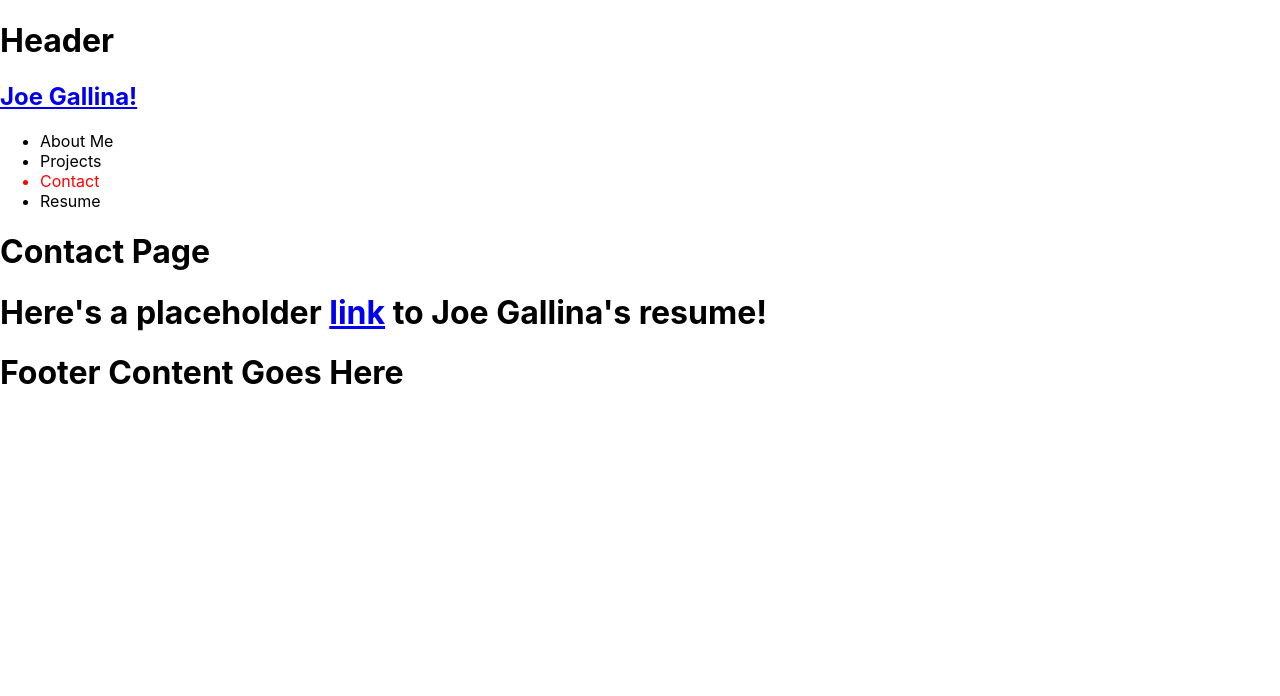
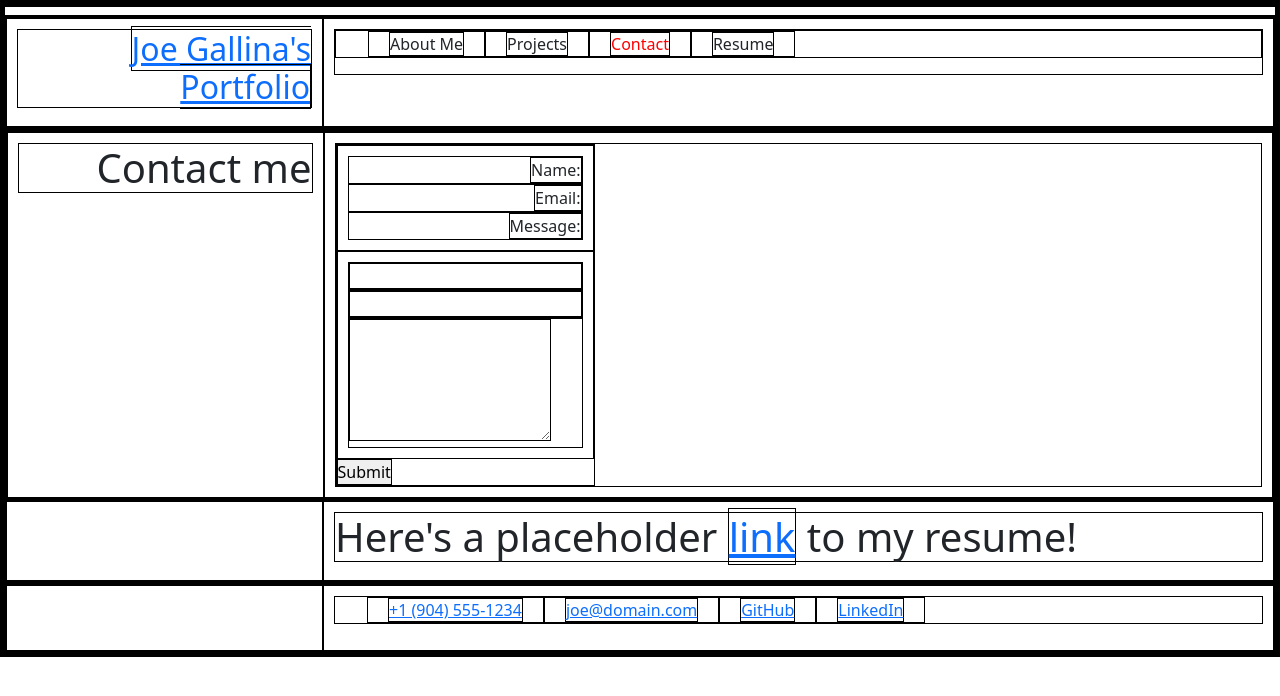
Before and after one commit to anillag/react-portfolio, a React (Create React App) app: page / in a window 1280 px wide. Both pictures are taken after a click on the element "Contact". Shown: the top 696 px of the page. Built offline with nearby package versions, Linux system fonts and the light colour scheme.

Commit message:
Adding content

```diff
--- a/public/index.html
+++ b/public/index.html
@@ -24,6 +24,12 @@
       work correctly both with client-side routing and a non-root public URL.
       Learn how to configure a non-root public URL by running `npm run build`.
     -->
+    <link
+      href="https://cdn.jsdelivr.net/npm/bootstrap@5.2.0/dist/css/bootstrap.min.css"
+      rel="stylesheet"
+      integrity="sha384-gH2yIJqKdNHPEq0n4Mqa/HGKIhSkIHeL5AyhkYV8i59U5AR6csBvApHHNl/vI1Bx"
+      crossorigin="anonymous"
+    />
     <title>Joe Gallina - Portfolio</title>
   </head>
   <body>
--- a/src/components/AboutMe/index.js
+++ b/src/components/AboutMe/index.js
@@ -1,16 +1,24 @@
 import React from "react";
+import avatar from "../../assets/img/avatar.png";
 
 function AboutMe() {
   return (
     <header>
+      <div className="flex-row">
+        <div className="title">
           <h1 id="about-me">About Me</h1>
+          <img src={avatar} alt="avatar" height="100px" width="100px" />
+        </div>
+        <div className="titletext">
           <h3>
             Joe Gallina is an aspiring web development coder, as a soon-to-be
             graduate of the UCF Coding Bootcamp program (administered by Trilogy
             Education Services). From his first GeoCities account to his modern
-        endeavors in React, Joe can pick up anything that's put down in front of
-        him!
+            endeavors in React, Joe can pick up anything that's put down in
+            front of him! Someone should really hire this guy!
           </h3>
+        </div>
+      </div>
     </header>
   );
 }
--- a/src/components/Contact/index.js
+++ b/src/components/Contact/index.js
@@ -1,7 +1,100 @@
-import React from "react";
+import React, { useState } from "react";
+
+import { validateEmail } from "../../utils/validateEmail";
 
 function Contact() {
-  return <h1 id="contact">Contact Page</h1>;
+  const [formState, setFormState] = useState({
+    name: "",
+    email: "",
+    message: "",
+  });
+
+  const [errorMessage, setErrorMessage] = useState("");
+  const { name, email, message } = formState;
+
+  const handleSubmit = (e) => {
+    e.preventDefault();
+    if (!errorMessage) {
+      setFormState({ [e.target.name]: e.target.value });
+      console.log("Form", formState);
+    }
+  };
+
+  const handleChange = (e) => {
+    if (e.target.name === "email") {
+      const isValid = validateEmail(e.target.value);
+      if (!isValid) {
+        setErrorMessage("Your email is invalid.");
+      } else {
+        setErrorMessage("");
+      }
+    } else {
+      if (!e.target.value.length) {
+        setErrorMessage(`${e.target.name} is required.`);
+      } else {
+        setErrorMessage("");
+      }
+    }
+  };
+
+  return (
+    <section>
+      <div className="flex-row">
+        <div className="title">
+          <h1>Contact me</h1>
+        </div>
+        <div className="titletext">
+          <div className="flex-row">
+            <form id="contact-form" onSubmit={handleSubmit}>
+              <div className="title">
+                <div>
+                  <label htmlFor="name">Name:</label>
+                </div>
+                <div>
+                  <label htmlFor="email">Email:</label>
+                </div>
+                <div>
+                  <label htmlFor="message">Message:</label>
+                </div>
+              </div>
+              <div className="titletext">
+                <div>
+                  <input
+                    type="text"
+                    name="name"
+                    defaultValue={name}
+                    onBlur={handleChange}
+                  />
+                </div>
+                <div>
+                  <input
+                    type="email"
+                    name="email"
+                    defaultValue={email}
+                    onBlur={handleChange}
+                  />
+                </div>
+                <div>
+                  <textarea
+                    name="message"
+                    rows="5"
+                    defaultValue={message}
+                    onBlur={handleChange}
+                  />
+                </div>
+              </div>
+              {errorMessage && (
+                <div>
+                  <p className="error-text">{errorMessage}</p>
+                </div>
+              )}
+              <button type="submit">Submit</button>
+            </form>
+          </div>
+        </div>
+      </div>
+    </section>
+  );
 }
 
 export default Contact;
--- a/src/components/Footer/index.js
+++ b/src/components/Footer/index.js
@@ -3,7 +3,27 @@ import React from "react";
 function Footer() {
   return (
     <footer>
-      <h1 id="footer">Footer Content Goes Here</h1>
+      <div className="flex-row">
+        <div className="title"></div>
+        <div className="titletext">
+          <ul>
+            <li>
+              <a href="tel:+19045551234">+1 (904) 555-1234</a>
+            </li>
+            <li>
+              <a href="mailto:joe@domain.com">joe@domain.com</a>
+            </li>
+            <li>
+              <a href="https://github.com/anillag">GitHub</a>
+            </li>
+            <li>
+              <a href="https://www.linkedin.com/in/joe-gallina-229091234/">
+                LinkedIn
+              </a>
+            </li>
+          </ul>
+        </div>
+      </div>
     </footer>
   );
 }
--- a/src/components/Header/index.js
+++ b/src/components/Header/index.js
@@ -3,7 +3,7 @@ import React from "react";
 function Header() {
   return (
     <header>
-      <h1 id="header">Header</h1>
+      <h1 id="header"></h1>
     </header>
   );
 }
--- a/src/components/Navigation/index.js
+++ b/src/components/Navigation/index.js
@@ -13,9 +13,13 @@ function Navigation(props) {
 
   return (
     <header>
+      <div className="flex-row">
+        <div className="title">
           <h2>
-        <a href="/">Joe Gallina!</a>
+            <a href="/">Joe Gallina's Portfolio</a>
           </h2>
+        </div>
+        <div className="titletext">
           <nav>
             <ul>
               {categories.map((category) => (
@@ -61,6 +65,8 @@ function Navigation(props) {
               </li>
             </ul>
           </nav>
+        </div>
+      </div>
     </header>
   );
 }
--- a/src/components/Project/index.js
+++ b/src/components/Project/index.js
@@ -1,7 +1,14 @@
 import React from "react";
 
 function Project() {
-  return <h1 id="projects">Projects</h1>;
+  return (
+    <div className="flex-row">
+      <div className="title">
+        <h1 id="projects">Projects</h1>
+      </div>
+      <div className="titletext">X</div>
+    </div>
+  );
 }
 
 export default Project;
--- a/src/components/Resume/index.js
+++ b/src/components/Resume/index.js
@@ -2,11 +2,14 @@ import React from "react";
 
 function Resume() {
   return (
-    <header>
-      <h1 id="resume">
-        Here's a placeholder <a href="/">link</a> to Joe Gallina's resume!
-      </h1>
-    </header>
+    <div className="flex-row">
+      <div className="title"></div>
+      <div className="titletext">
+        <h1>
+          Here's a placeholder <a href="/">link</a> to my resume!
+        </h1>
+      </div>
+    </div>
   );
 }
 
--- a/src/index.css
+++ b/src/index.css
@@ -1,17 +1,47 @@
-body {
-  margin: 0;
-  font-family: -apple-system, BlinkMacSystemFont, "Segoe UI", "Roboto", "Oxygen",
-    "Ubuntu", "Cantarell", "Fira Sans", "Droid Sans", "Helvetica Neue",
-    sans-serif;
-  -webkit-font-smoothing: antialiased;
-  -moz-osx-font-smoothing: grayscale;
+:root {
+  --primary-color: slategray;
+  --secondary-color: blue;
+  --tertiary-color: yellow;
+  --text-shadow: 0 0 5px rgba(0, 0, 0, 0.5);
 }
 
-code {
-  font-family: source-code-pro, Menlo, Monaco, Consolas, "Courier New",
-    monospace;
+* {
+  margin: 0;
+  padding: 0;
+  border: 1px solid black;
+}
+
+li {
+  list-style: none;
+  padding: 0 20px;
+}
+
+ul {
+  display: flex;
+  flex-wrap: wrap;
+  list-style: none;
 }
 
 .active {
   color: red;
 }
+
+.flex-row {
+  display: flex;
+}
+
+.flex-wrap {
+  flex-wrap: wrap;
+}
+
+.title {
+  flex: 25%;
+  text-align: right;
+  padding: 10px;
+}
+
+.titletext {
+  flex: 75%;
+  text-align: left;
+  padding: 10px;
+}
--- /dev/null
+++ b/src/utils/validateEmail.js
@@ -0,0 +1,5 @@
+export function validateEmail(email) {
+  var re =
+    /^(([^<>()[\]\\.,;:\s@"]+(\.[^<>()[\]\\.,;:\s@"]+)*)|(".+"))@((\[[0-9]{1,3}\.[0-9]{1,3}\.[0-9]{1,3}\.[0-9]{1,3}\])|(([a-zA-Z\-0-9]+\.)+[a-zA-Z]{2,}))$/;
+  return re.test(String(email).toLowerCase());
+}
```
Also changed, not shown: src/assets/img/avatar.png (added). Lines whose indentation alone changed are shown as unchanged.
